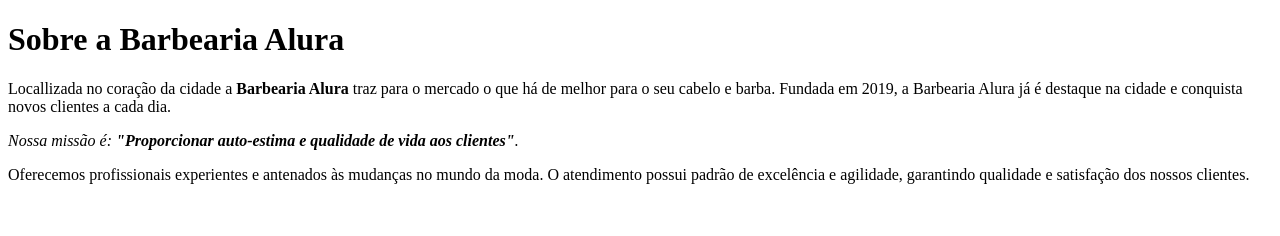
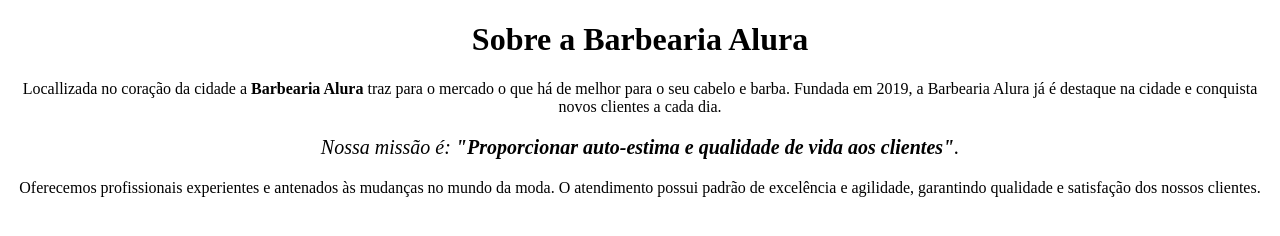
Before and after one commit to Sayuritakino/barbearia-alura, a plain HTML site: page index.html in a window 1280 px wide. Drawn offline with Linux system fonts and the light colour scheme.

Commit message:
Update index.html

```diff
--- a/index.html
+++ b/index.html
@@ -1,16 +1,16 @@
 <!DOCTYPE html>
-<html>
+<html lang="pt-br">
     <head>
         <meta charset="UTF-8">
         <title>barbearia Alura</title>
     </head>
     <body>
-        <h1>Sobre a Barbearia Alura</h1>
+        <h1 style="text-align: center;">Sobre a Barbearia Alura</h1>
 
-        <p> Locallizada no coração da cidade a <strong>Barbearia Alura</strong> traz para o mercado o que há de melhor para o seu cabelo e barba. Fundada em 2019, a Barbearia Alura já é destaque na cidade e conquista novos clientes a cada dia.</p>
+        <p style="text-align: center;"> Locallizada no coração da cidade a <strong>Barbearia Alura</strong> traz para o mercado o que há de melhor para o seu cabelo e barba. Fundada em 2019, a Barbearia Alura já é destaque na cidade e conquista novos clientes a cada dia.</p>
 
-        <p><em>Nossa missão é: <strong>"Proporcionar auto-estima e qualidade de vida aos clientes"</strong>.</em></p>
+        <p style="font-size: 20px; text-align: center;"><em>Nossa missão é: <strong>"Proporcionar auto-estima e qualidade de vida aos clientes"</strong>.</em></p>
 
-        <p>Oferecemos profissionais experientes e antenados às mudanças no mundo da moda. O atendimento possui padrão de excelência e agilidade, garantindo qualidade e satisfação dos nossos clientes.</p>
+        <p style="text-align: center;">Oferecemos profissionais experientes e antenados às mudanças no mundo da moda. O atendimento possui padrão de excelência e agilidade, garantindo qualidade e satisfação dos nossos clientes.</p>
     </body>
   </html>
```
